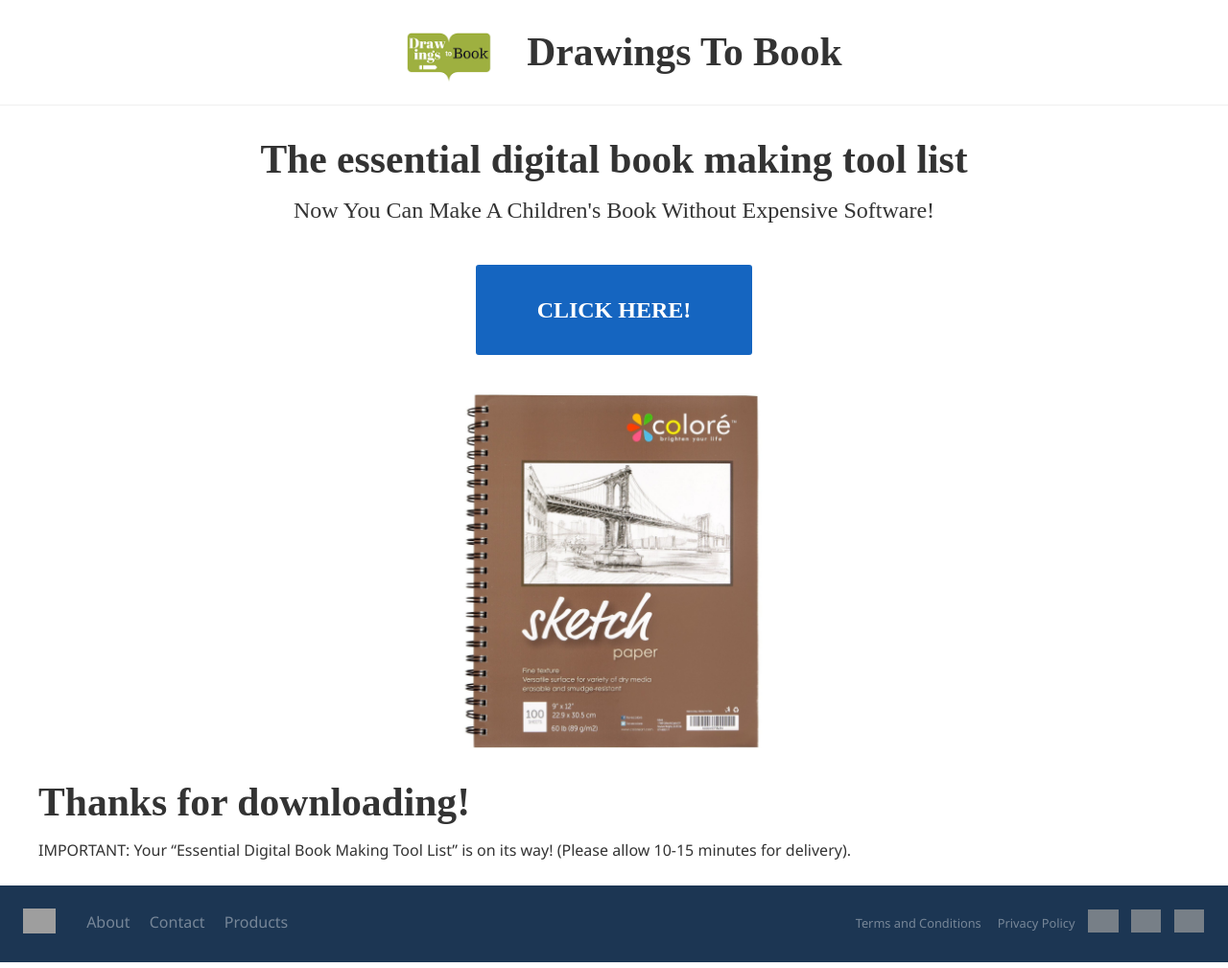
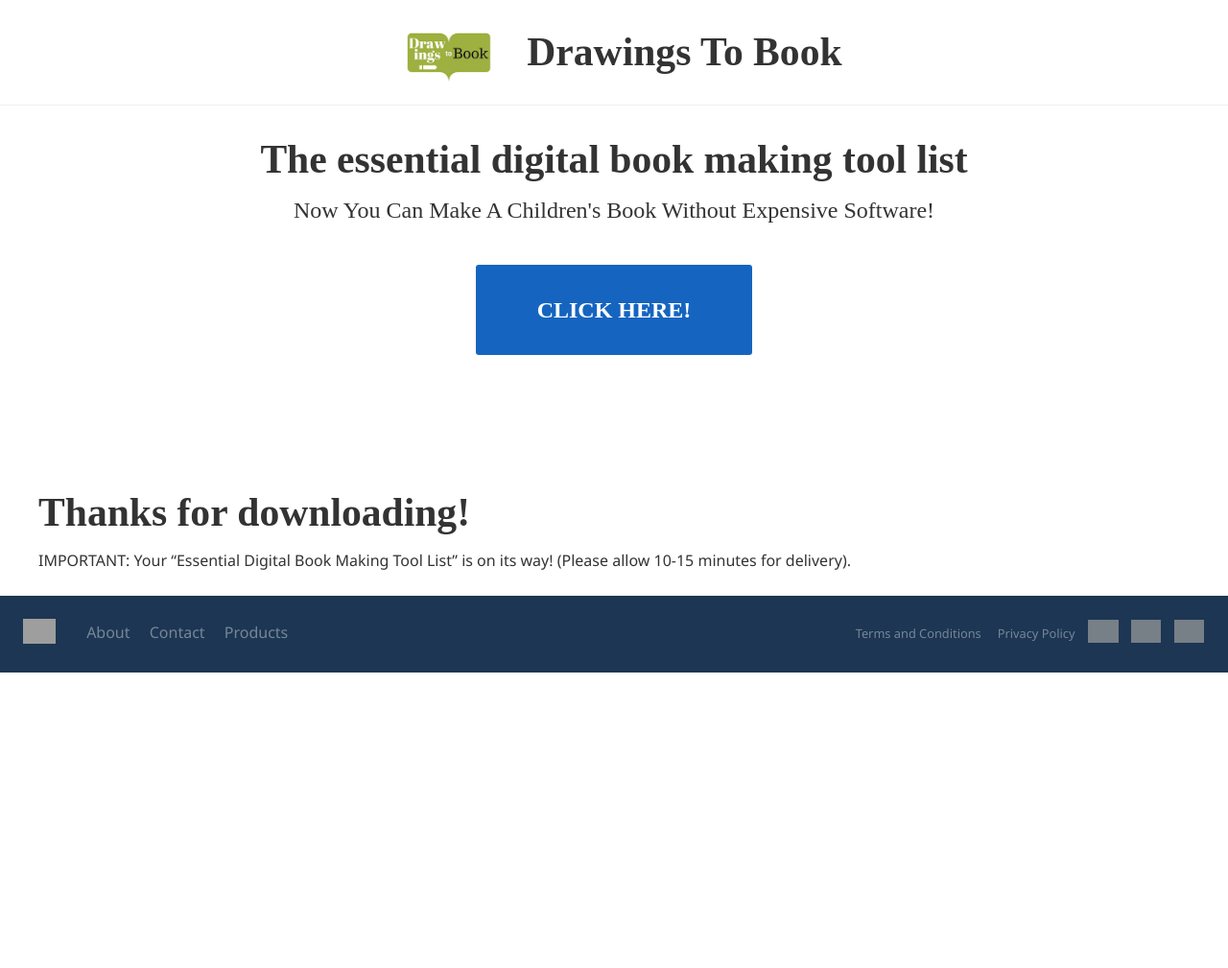
Before and after one commit to fourthirty-two/drawingstobook, a Jekyll site: the page built from lp/thank-you.md, in a window 1280 px wide. Shown: the whole page at 96% size. Built offline with Jekyll 4.4.1, drawn with Linux system fonts in a browser that asks for light colours; some web fonts are replaced; comment, search, counter and statistics services are not loaded; after the commit the page ends 900 px from its top, so only the background shows below that; grey boxes are pictures that could not be loaded.

Commit message:
:book: updated page layout when no image is used

```diff
--- a/_layouts/landing-page.html
+++ b/_layouts/landing-page.html
@@ -80,7 +80,9 @@
       {% include {{ page.signup }}.html %}
       {% endif %}
 
+      {% if page.image %}
       <img src="{{ data.global.url }}/{{ page.image }}" alt="Logo Image" class="hero-logo" style="height:370px;">
+      {% endif %}
 
     </div>
 
--- a/lp/thank-you.md
+++ b/lp/thank-you.md
@@ -3,7 +3,7 @@
 title: The essential digital book making tool list
 sub-title: Now You Can Make A Children's Book Without Expensive Software!
 #banner-color: "darkgray"
-image: images/sketchpad.jpg
+#image: images/sketchpad.jpg
 signup: storyboard-layout-tripwire
 button-text: Click here!
 category: lp
```
